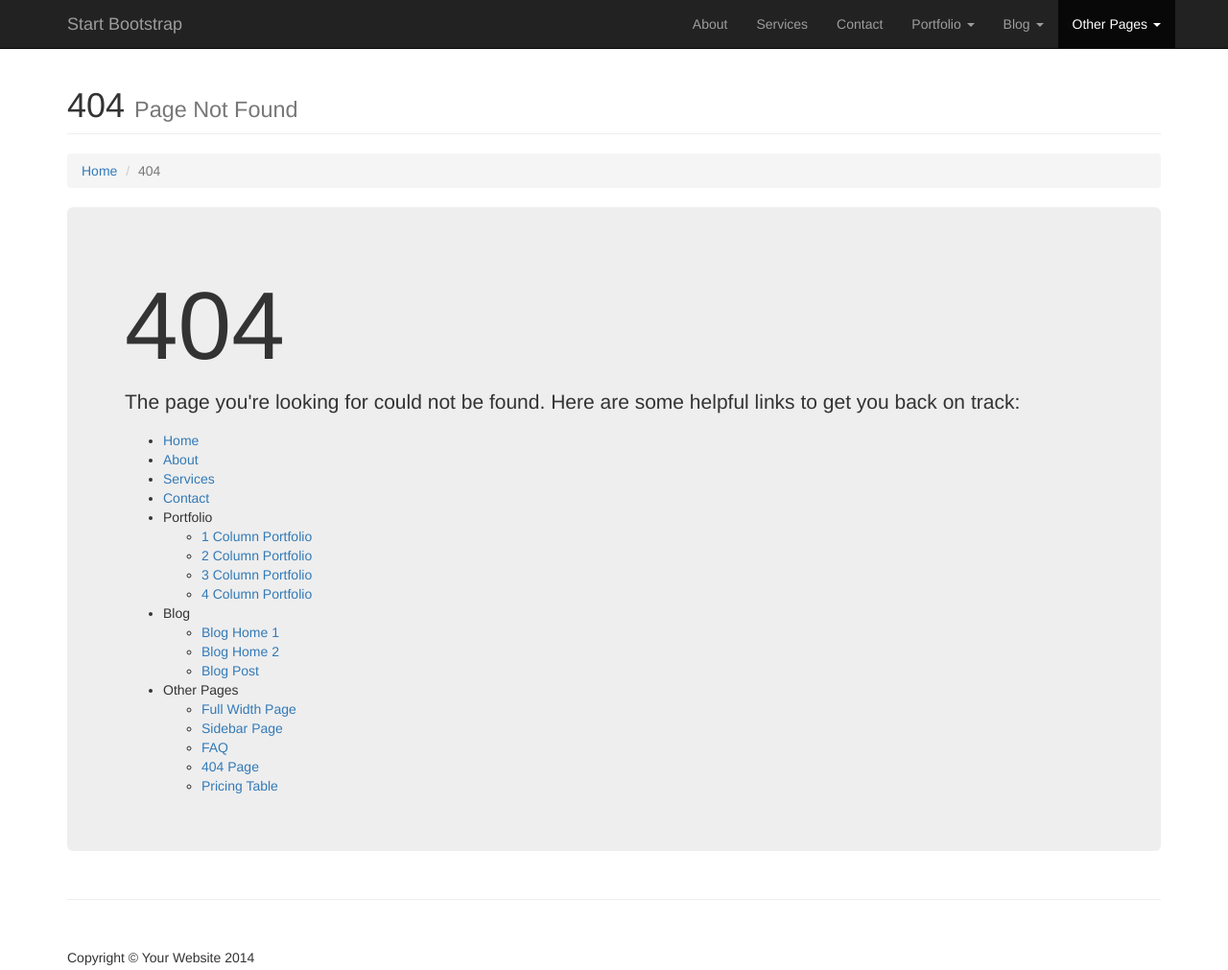
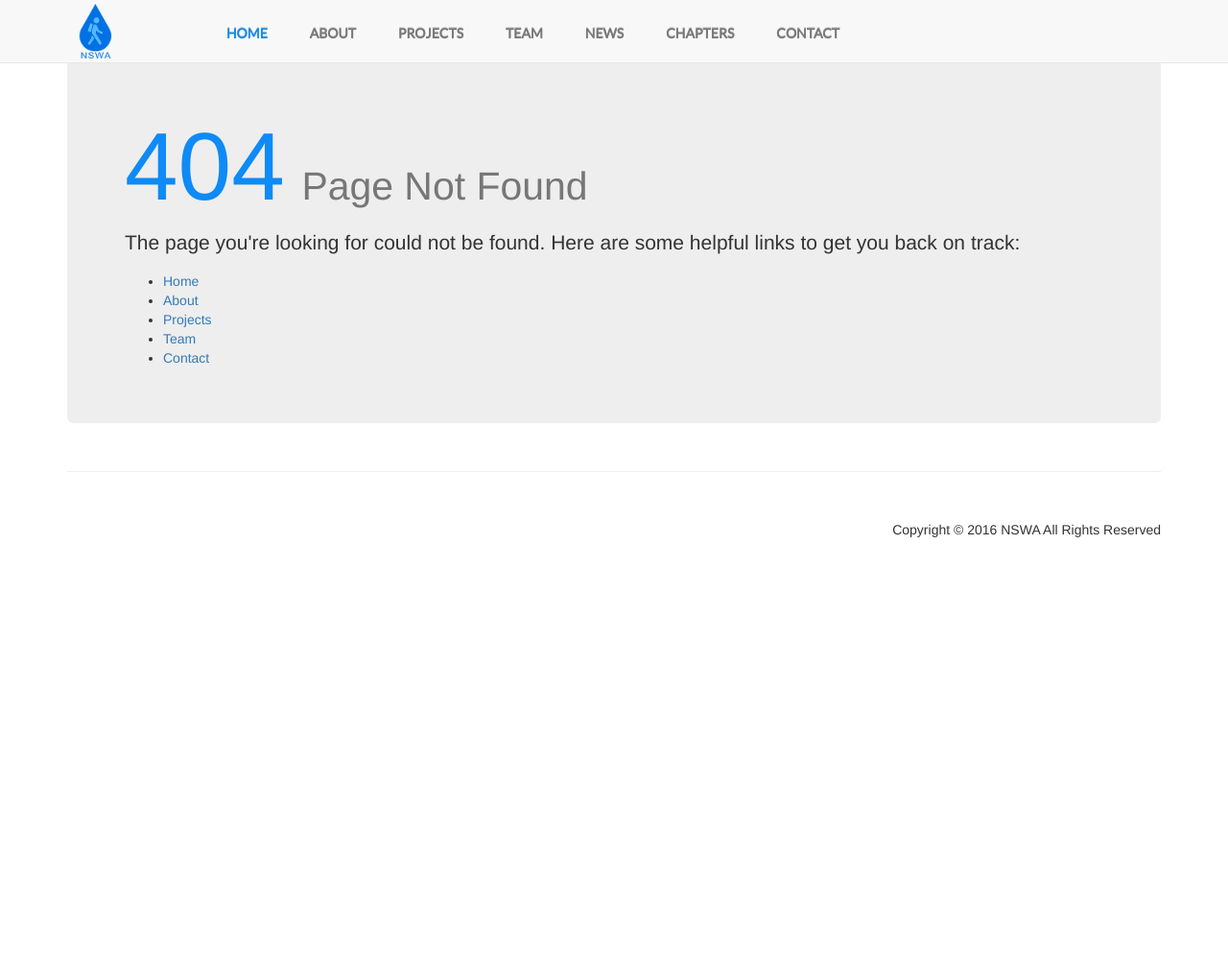
Before and after one commit to alim727/StudentWater.github.io, a plain HTML site: page 404.html in a window 1280 px wide. Shown: the whole page at 96% size. After the commit the page ends 800 px from the top, so only its background shows below. Drawn offline with Linux system fonts and the light colour scheme.

Commit message:
update 404, remote project extra lines

```diff
--- a/404.html
+++ b/404.html
@@ -19,7 +19,7 @@
 
     <!-- Custom Fonts -->
     <link href="font-awesome/css/font-awesome.min.css" rel="stylesheet" type="text/css">
-
+    <link href="http://fonts.googleapis.com/css?family=Lato&amp;subset=latin,latin-ext" media="screen" rel="stylesheet" type="text/css">
     <!-- HTML5 Shim and Respond.js IE8 support of HTML5 elements and media queries -->
     <!-- WARNING: Respond.js doesn't work if you view the page via file:// -->
     <!--[if lt IE 9]>
@@ -32,7 +32,8 @@
 <body>
 
     <!-- Navigation -->
-    <nav class="navbar navbar-inverse navbar-fixed-top" role="navigation">
+    <header>
+        <nav class="navbar navbar-default navbar-fixed-top" role="navigation">
             <div class="container">
             <!-- Brand and toggle get grouped for better mobile display -->
             <div class="navbar-header">
@@ -42,73 +43,33 @@
                     <span class="icon-bar"></span>
                     <span class="icon-bar"></span>
                 </button>
-                <a class="navbar-brand" href="index.html">Start Bootstrap</a>
+                <a class="pull-left visible-md visible-xs visible-lg" href="index.html">
+                        <img class="logo" alt="NSWA" src="img/logo.png" />
+                    </a>
             </div>
             <!-- Collect the nav links, forms, and other content for toggling -->
             <div class="collapse navbar-collapse" id="bs-example-navbar-collapse-1">
-                <ul class="nav navbar-nav navbar-right">
+                <ul class="nav navbar-nav navbar-default">
                     <li>
-                        <a href="about.html">About</a>
+                        <a style="color:#0e8bf6;" href="index.html">HOME</a>
                     </li>
                     <li>
-                        <a href="services.html">Services</a>
+                        <a href="about.html">ABOUT</a>
                     </li>
                     <li>
-                        <a href="contact.html">Contact</a>
-                    </li>
-                    <li class="dropdown">
-                        <a href="#" class="dropdown-toggle" data-toggle="dropdown">Portfolio <b class="caret"></b></a>
-                        <ul class="dropdown-menu">
-                            <li>
-                                <a href="portfolio-1-col.html">1 Column Portfolio</a>
+                        <a href="projects.html">PROJECTS</a>
                     </li>
                     <li>
-                                <a href="portfolio-2-col.html">2 Column Portfolio</a>
+                        <a href="team.html">TEAM</a>
                     </li>
                     <li>
-                                <a href="portfolio-3-col.html">3 Column Portfolio</a>
+                        <a href="news.html">NEWS</a>
                     </li>
                     <li>
-                                <a href="portfolio-4-col.html">4 Column Portfolio</a>
+                        <a href="chapters.html">CHAPTERS</a>
                     </li>
                     <li>
-                                <a href="portfolio-item.html">Single Portfolio Item</a>
-                            </li>
-                        </ul>
-                    </li>
-                    <li class="dropdown">
-                        <a href="#" class="dropdown-toggle" data-toggle="dropdown">Blog <b class="caret"></b></a>
-                        <ul class="dropdown-menu">
-                            <li>
-                                <a href="blog-home-1.html">Blog Home 1</a>
-                            </li>
-                            <li>
-                                <a href="blog-home-2.html">Blog Home 2</a>
-                            </li>
-                            <li>
-                                <a href="blog-post.html">Blog Post</a>
-                            </li>
-                        </ul>
-                    </li>
-                    <li class="dropdown active">
-                        <a href="#" class="dropdown-toggle" data-toggle="dropdown">Other Pages <b class="caret"></b></a>
-                        <ul class="dropdown-menu">
-                            <li>
-                                <a href="full-width.html">Full Width Page</a>
-                            </li>
-                            <li>
-                                <a href="sidebar.html">Sidebar Page</a>
-                            </li>
-                            <li>
-                                <a href="faq.html">FAQ</a>
-                            </li>
-                            <li class="active">
-                                <a href="404.html">404</a>
-                            </li>
-                            <li>
-                                <a href="pricing.html">Pricing Table</a>
-                            </li>
-                        </ul>
+                        <a href="contact.html">CONTACT</a>
                     </li>
                 </ul>
             </div>
@@ -116,30 +77,19 @@
             </div>
             <!-- /.container -->
         </nav>
+    </header>
 
     <!-- Page Content -->
     <div class="container">
 
-        <!-- Page Heading/Breadcrumbs -->
-        <div class="row">
-            <div class="col-lg-12">
-                <h1 class="page-header">404
-                    <small>Page Not Found</small>
-                </h1>
-                <ol class="breadcrumb">
-                    <li><a href="index.html">Home</a>
-                    </li>
-                    <li class="active">404</li>
-                </ol>
-            </div>
-        </div>
-        <!-- /.row -->
+
 
         <div class="row">
 
             <div class="col-lg-12">
                 <div class="jumbotron">
-                    <h1><span class="error-404">404</span>
+                    <h1><span style="color:#0e8bf6" class="error-404">404</span>
+                                        <small>Page Not Found</small>
                     </h1>
                     <p>The page you're looking for could not be found. Here are some helpful links to get you back on track:</p>
                     <ul>
@@ -150,62 +100,15 @@
                             <a href="about.html">About</a>
                         </li>
                         <li>
-                            <a href="services.html">Services</a>
+                            <a href="projects.html">Projects</a>
+                        </li>
+                        <li>
+                            <a href="team.html">Team</a>
                         </li>
                         <li>
                             <a href="contact.html">Contact</a>
                         </li>
-                        <li>
-                            Portfolio
-                            <ul>
-                                <li>
-                                    <a href="portfolio-1-col.html">1 Column Portfolio</a>
-                                </li>
-                                <li>
-                                    <a href="portfolio-2-col.html">2 Column Portfolio</a>
-                                </li>
-                                <li>
-                                    <a href="portfolio-3-col.html">3 Column Portfolio</a>
-                                </li>
-                                <li>
-                                    <a href="portfolio-4-col.html">4 Column Portfolio</a>
-                                </li>
-                            </ul>
-                        </li>
-                        <li>
-                            Blog
-                            <ul>
-                                <li>
-                                    <a href="blog-home-1.html">Blog Home 1</a>
-                                </li>
-                                <li>
-                                    <a href="blog-home-2.html">Blog Home 2</a>
-                                </li>
-                                <li>
-                                    <a href="blog-post.html">Blog Post</a>
-                                </li>
-                            </ul>
-                        </li>
-                        <li>
-                            Other Pages
-                            <ul>
-                                <li>
-                                    <a href="full-width-page.html">Full Width Page</a>
-                                </li>
-                                <li>
-                                    <a href="sidebar.html">Sidebar Page</a>
-                                </li>
-                                <li>
-                                    <a href="faq.html">FAQ</a>
-                                </li>
-                                <li>
-                                    <a href="404.html">404 Page</a>
-                                </li>
-                                <li>
-                                    <a href="pricing-table.html">Pricing Table</a>
-                                </li>
-                            </ul>
-                        </li>
+
                     </ul>
                 </div>
             </div>
@@ -217,8 +120,8 @@
         <!-- Footer -->
     <footer>
         <div class="row">
-                <div class="col-lg-12">
-                    <p>Copyright &copy; Your Website 2014</p>
+            <div class="col-lg-12 text-right">
+                <p>Copyright &copy; 2016 NSWA All Rights Reserved</p>
             </div>
         </div>
     </footer>
```
Also changed, not shown: projects.html (+0 -4 lines), 1 other file. Lines whose indentation alone changed are shown as unchanged.
